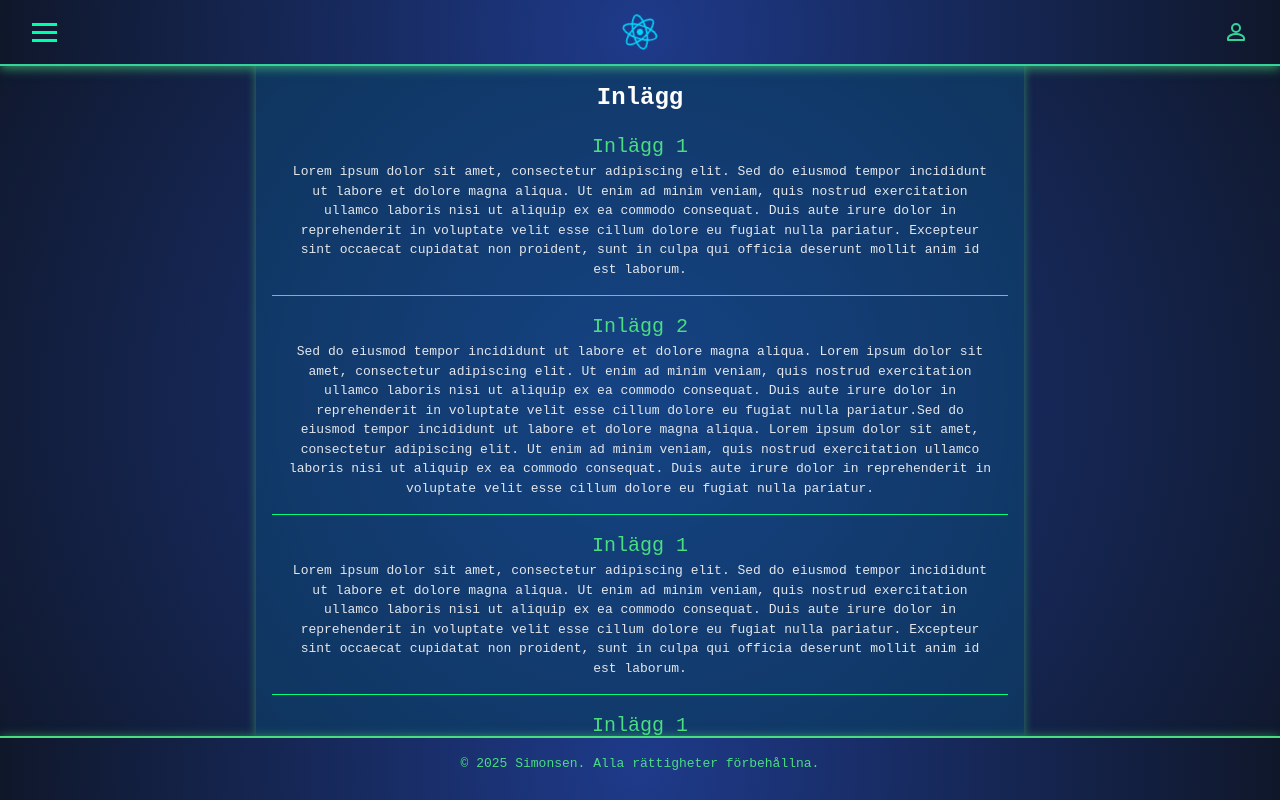
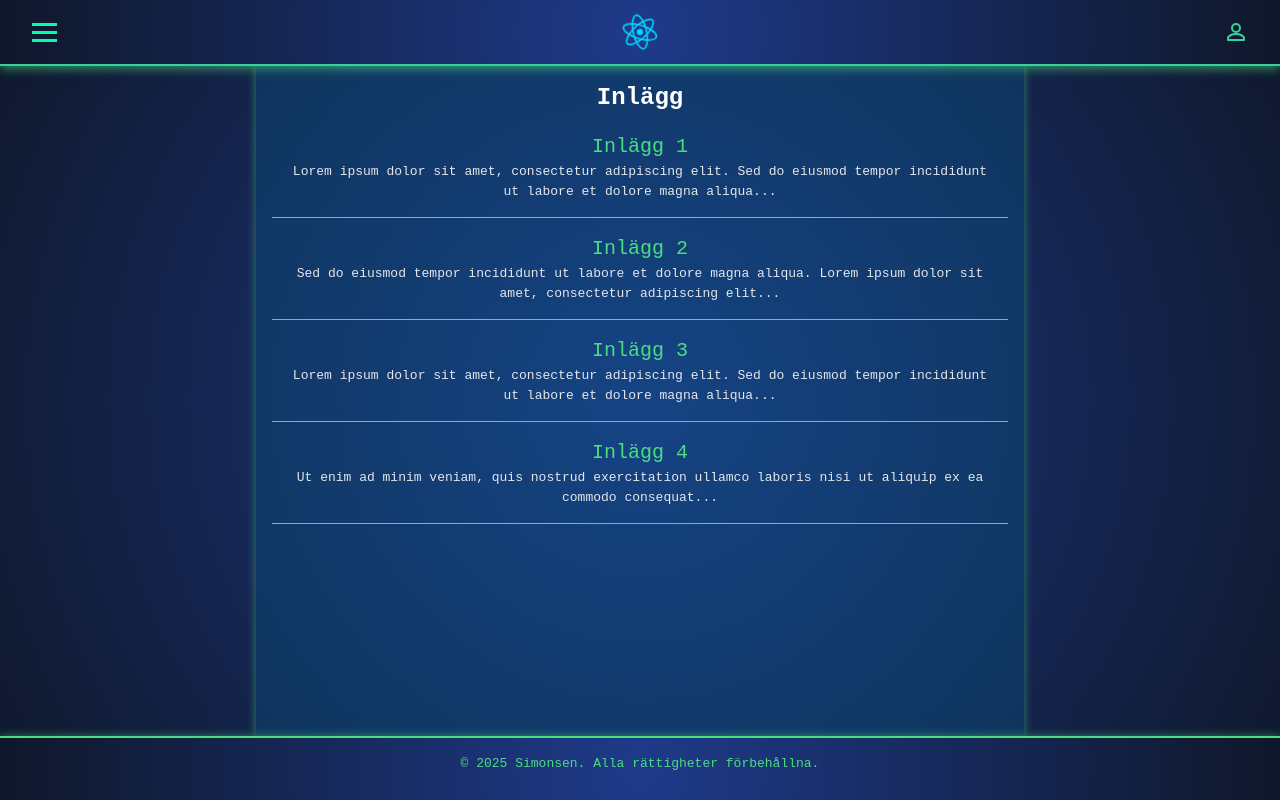
Before and after one commit to Tomshi-123/TestprojectReact2, a React (Vite) app: page / in a window 1280 px wide. Built offline with nearby package versions, Linux system fonts and the light colour scheme.

Commit message:
posts-update

```diff
--- a/src/App.jsx
+++ b/src/App.jsx
@@ -1,6 +1,6 @@
 import Navbar from './components/Navbar.jsx';
 import Sidebar from './components/Sidebar.jsx';
-import Posts from './components/Posts.jsx';
+import PostList from './components/PostList.jsx'; // ✅ rätt komponent
 import Rightbar from './components/Rightbar.jsx';
 import Footer from './components/Footer.jsx';
 import { useState } from 'react';
@@ -9,20 +9,15 @@ function App() {
   const [isSidebarOpen, setIsSidebarOpen] = useState(false);
   const [isRightbarOpen, setIsRightbarOpen] = useState(false);
 
-  const toggleSidebar = () => {
-    setIsSidebarOpen(prev => !prev);
-  };
-
-  const toggleRightbar = () => {
-    setIsRightbarOpen(prev => !prev);
-  };
+  const toggleSidebar = () => setIsSidebarOpen(prev => !prev);
+  const toggleRightbar = () => setIsRightbarOpen(prev => !prev);
 
   return (
     <div className="flex flex-col min-h-screen w-full bg-blue-950 opacity-100 relative overflow-hidden">
       <Navbar toggleSidebar={toggleSidebar} toggleRightbar={toggleRightbar} />
       <Sidebar isOpen={isSidebarOpen} toggleSidebar={toggleSidebar} />
       <main className="relative flex-1 opacity-100">
-        <Posts />
+        <PostList /> {/* ✅ rätt komponent */}
         <Rightbar isOpen={isRightbarOpen} toggleRightbar={toggleRightbar} />
       </main>
       <Footer />
--- /dev/null
+++ b/src/components/PostList.jsx
@@ -0,0 +1,34 @@
+import styles from './Posts.module.css';
+import Post from './Posts';
+
+function PostList() {
+  const posts = [
+    {
+      title: 'Inlägg 1',
+      text: 'Lorem ipsum dolor sit amet, consectetur adipiscing elit. Sed do eiusmod tempor incididunt ut labore et dolore magna aliqua...'
+    },
+    {
+      title: 'Inlägg 2',
+      text: 'Sed do eiusmod tempor incididunt ut labore et dolore magna aliqua. Lorem ipsum dolor sit amet, consectetur adipiscing elit...'
+    },
+    {
+      title: 'Inlägg 3',
+      text: 'Lorem ipsum dolor sit amet, consectetur adipiscing elit. Sed do eiusmod tempor incididunt ut labore et dolore magna aliqua...'
+    },
+    {
+      title: 'Inlägg 4',
+      text: 'Ut enim ad minim veniam, quis nostrud exercitation ullamco laboris nisi ut aliquip ex ea commodo consequat...'
+    }
+  ];
+
+  return (
+    <section className={styles.customPosts}>
+      <h2 className={styles.postsTitle}>Inlägg</h2>
+      {posts.map((post, i) => (
+        <Post key={i} title={post.title} text={post.text} index={i} />
+      ))}
+    </section>
+  );
+}
+
+export default PostList;
--- a/src/components/Posts.jsx
+++ b/src/components/Posts.jsx
@@ -1,40 +1,15 @@
 import styles from './Posts.module.css';
 
-function Posts() {
+function Post({ title, text, index }) {
   return (
-    <section className={styles.customPosts}>
-      <h2 className={styles.postsTitle}>Inlägg</h2>
-      <div className={styles.postCard}>
-        <h3 className={styles.postCardTitle}>Inlägg 1</h3>
-        <p className={styles.postCardText}>
-          Lorem ipsum dolor sit amet, consectetur adipiscing elit. Sed do eiusmod tempor incididunt ut labore et dolore magna aliqua. Ut enim ad minim veniam, quis nostrud exercitation ullamco laboris nisi ut aliquip ex ea commodo consequat. Duis aute irure dolor in reprehenderit in voluptate velit esse cillum dolore eu fugiat nulla pariatur. Excepteur sint occaecat cupidatat non proident, sunt in culpa qui officia deserunt mollit anim id est laborum.
-          {/* Längre text för att trigga scroll i postCard */}
-        </p>
-      </div>
-      <div className={styles.postCard}>
-        <h3 className={styles.postCardTitle}>Inlägg 2</h3>
-        <p className={styles.postCardText}>
-          Sed do eiusmod tempor incididunt ut labore et dolore magna aliqua. Lorem ipsum dolor sit amet, consectetur adipiscing elit. Ut enim ad minim veniam, quis nostrud exercitation ullamco laboris nisi ut aliquip ex ea commodo consequat. Duis aute irure dolor in reprehenderit in voluptate velit esse cillum dolore eu fugiat nulla pariatur.Sed do eiusmod tempor incididunt ut labore et dolore magna aliqua. Lorem ipsum dolor sit amet, consectetur adipiscing elit. Ut enim ad minim veniam, quis nostrud exercitation ullamco laboris nisi ut aliquip ex ea commodo consequat. Duis aute irure dolor in reprehenderit in voluptate velit esse cillum dolore eu fugiat nulla pariatur.
-          {/* Längre text för att trigga scroll i postCard */}
-        </p>
-      </div>
-      <div className={styles.postCard}>
-        <h3 className={styles.postCardTitle}>Inlägg 1</h3>
-        <p className={styles.postCardText}>
-          Lorem ipsum dolor sit amet, consectetur adipiscing elit. Sed do eiusmod tempor incididunt ut labore et dolore magna aliqua. Ut enim ad minim veniam, quis nostrud exercitation ullamco laboris nisi ut aliquip ex ea commodo consequat. Duis aute irure dolor in reprehenderit in voluptate velit esse cillum dolore eu fugiat nulla pariatur. Excepteur sint occaecat cupidatat non proident, sunt in culpa qui officia deserunt mollit anim id est laborum.
-          {/* Längre text för att trigga scroll i postCard */}
-        </p>
-      </div>
-      <div className={styles.postCard}>
-        <h3 className={styles.postCardTitle}>Inlägg 1</h3>
-        <p className={styles.postCardText}>
-          Lorem ipsum dolor sit amet, consectetur adipiscing elit. Sed do eiusmod tempor incididunt ut labore et dolore magna aliqua. Ut enim ad minim veniam, quis nostrud exercitation ullamco laboris nisi ut aliquip ex ea commodo consequat. Duis aute irure dolor in reprehenderit in voluptate velit esse cillum dolore eu fugiat nulla pariatur. Excepteur sint occaecat cupidatat non proident, sunt in culpa qui officia deserunt mollit anim id est laborum.
-          {/* Längre text för att trigga scroll i postCard */}
-        </p>
-      </div>
-
-    </section>
+    <div
+      className={styles.fadeInAndShake + " " + styles.postCard}
+      style={{ animationDelay: `${index * 150}ms, calc(${index * 150}ms + 0.6s)` }}
+    >
+      <h3 className={styles.postCardTitle}>{title}</h3>
+      <p className={styles.postCardText}>{text}</p>
+    </div>
   );
 }
 
-export default Posts;
+export default Post;
--- a/src/components/Posts.module.css
+++ b/src/components/Posts.module.css
@@ -1,5 +1,5 @@
 .customPosts {
-  text-align:center;
+  text-align: center;
   position: fixed;
   top: 64px;     /* navbar-höjd */
   bottom: 64px;  /* footer-höjd */
@@ -14,7 +14,6 @@
   box-shadow: 0 0 10px rgba(74, 222, 128, 0.5);
   box-sizing: border-box;
   z-index: 10;
-
 }
 
 .postsTitle {
@@ -28,8 +27,21 @@
   padding: 1rem;
   border-bottom: 0.01px solid springgreen;
   width: 100%;
-  box-sizing: border-box; /* Säkerställer att padding inte påverkar höjd */
+  box-sizing: border-box;
+
+  opacity: 0; /* Lägg till så den är osynlig från början */
 }
+
+.fadeInAndShake {
+  opacity: 0; /* säkerställ osynlig från start */
+  animation-name: fadeSlideIn, postShake;
+  animation-duration: 0.6s, 0.3s;
+  animation-timing-function: ease-out, ease-in-out;
+  animation-fill-mode: forwards, forwards;
+  animation-delay: 0s, 0.6s;
+  animation-iteration-count: 1, 2;
+}
+
 
 .postCardTitle {
   font-size: 1.25rem;
@@ -59,3 +71,44 @@
 .customPosts::-webkit-scrollbar-thumb:hover {
   background-color: #22c55e; /* hover-effekt */
 }
+
+/* Fade-in animation */
+@keyframes fadeSlideIn {
+  0% {
+    opacity: 0;
+    transform: translateY(20px) scale(0.98);
+  }
+  100% {
+    opacity: 1;
+    transform: translateY(0) scale(1);
+  }
+}
+
+.fadeIn {
+  opacity: 0;
+  animation: fadeSlideIn 0.6s ease-out forwards;
+}
+
+/* Shake animation (lagg-ryck) */
+@keyframes postShake {
+  0%   { transform: translateX(0); }
+  20%  { transform: translateX(-2px); }
+  40%  { transform: translateX(2px); }
+  60%  { transform: translateX(-1px); }
+  80%  { transform: translateX(1px); }
+  100% { transform: translateX(0); }
+}
+
+.shakeAfterFade {
+  animation: postShake 0.3s ease-in-out 0.6s 2 forwards; /* 2 upprepningar, start efter 0.6s */
+}
+
+/* Kombinera fadeIn och shake som EN animation */
+.fadeInAndShake {
+  animation-name: fadeSlideIn, postShake;
+  animation-duration: 0.6s, 0.3s;
+  animation-timing-function: ease-out, ease-in-out;
+  animation-fill-mode: forwards, forwards;
+  animation-delay: 0s, 0.6s;
+  animation-iteration-count: 1, 2;
+}
```
